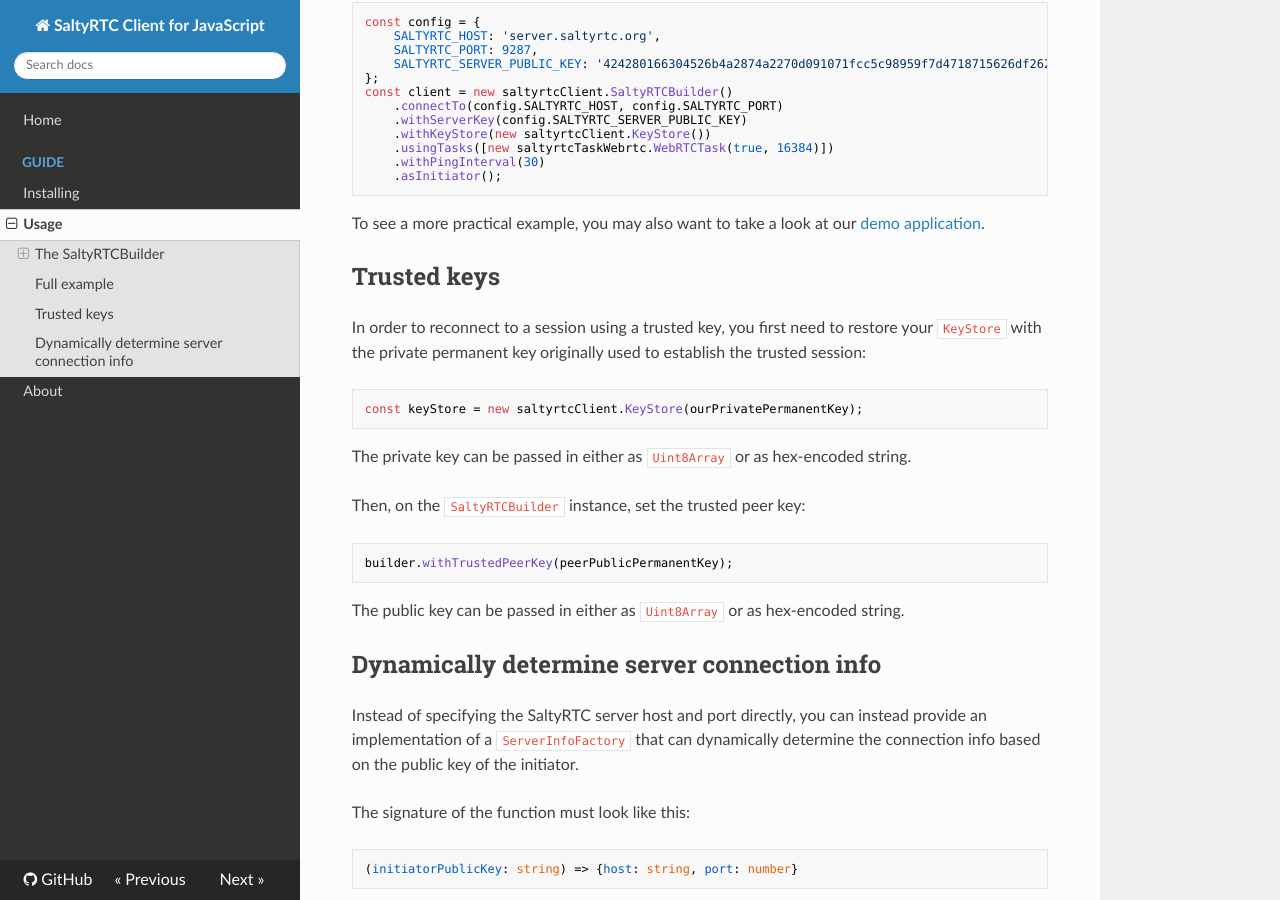
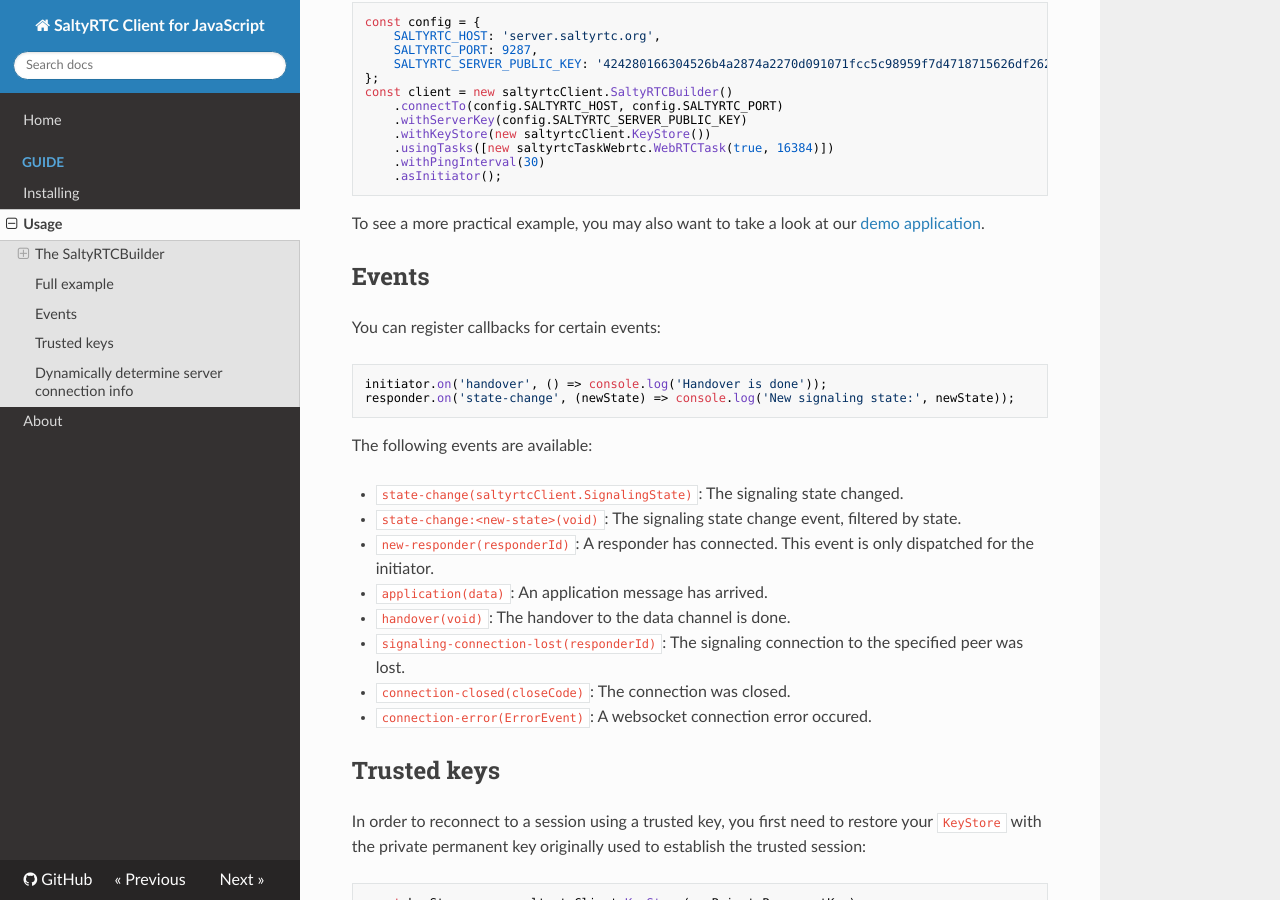
Before and after one commit to saltyrtc/saltyrtc-client-js, an MkDocs documentation site: the page built from docs/docs/usage.md, in a window 1280 px wide and 900 px high, scrolled down 2026 px. Built offline with MkDocs 1.6.1, drawn with Linux system fonts in a browser that asks for light colours; nearby versions of some CDN libraries; old or Windows-style settings are respelled for this version of MkDocs.

Commit message:
Docs: Document events

```diff
--- a/docs/docs/usage.md
+++ b/docs/docs/usage.md
@@ -115,6 +115,24 @@ const client = new saltyrtcClient.SaltyRTCBuilder()
 To see a more practical example, you may also want to take a look at our [demo
 application](https://github.com/saltyrtc/saltyrtc-demo).
 
+## Events
+
+You can register callbacks for certain events:
+
+    initiator.on('handover', () => console.log('Handover is done'));
+    responder.on('state-change', (newState) => console.log('New signaling state:', newState));
+
+The following events are available:
+
+ - `state-change(saltyrtcClient.SignalingState)`: The signaling state changed.
+ - `state-change:<new-state>(void)`: The signaling state change event, filtered by state.
+ - `new-responder(responderId)`: A responder has connected. This event is only dispatched for the initiator.
+ - `application(data)`: An application message has arrived.
+ - `handover(void)`: The handover to the data channel is done.
+ - `signaling-connection-lost(responderId)`: The signaling connection to the specified peer was lost.
+ - `connection-closed(closeCode)`: The connection was closed.
+ - `connection-error(ErrorEvent)`: A websocket connection error occured.
+
 ## Trusted keys
 
 In order to reconnect to a session using a trusted key, you first need to
```
